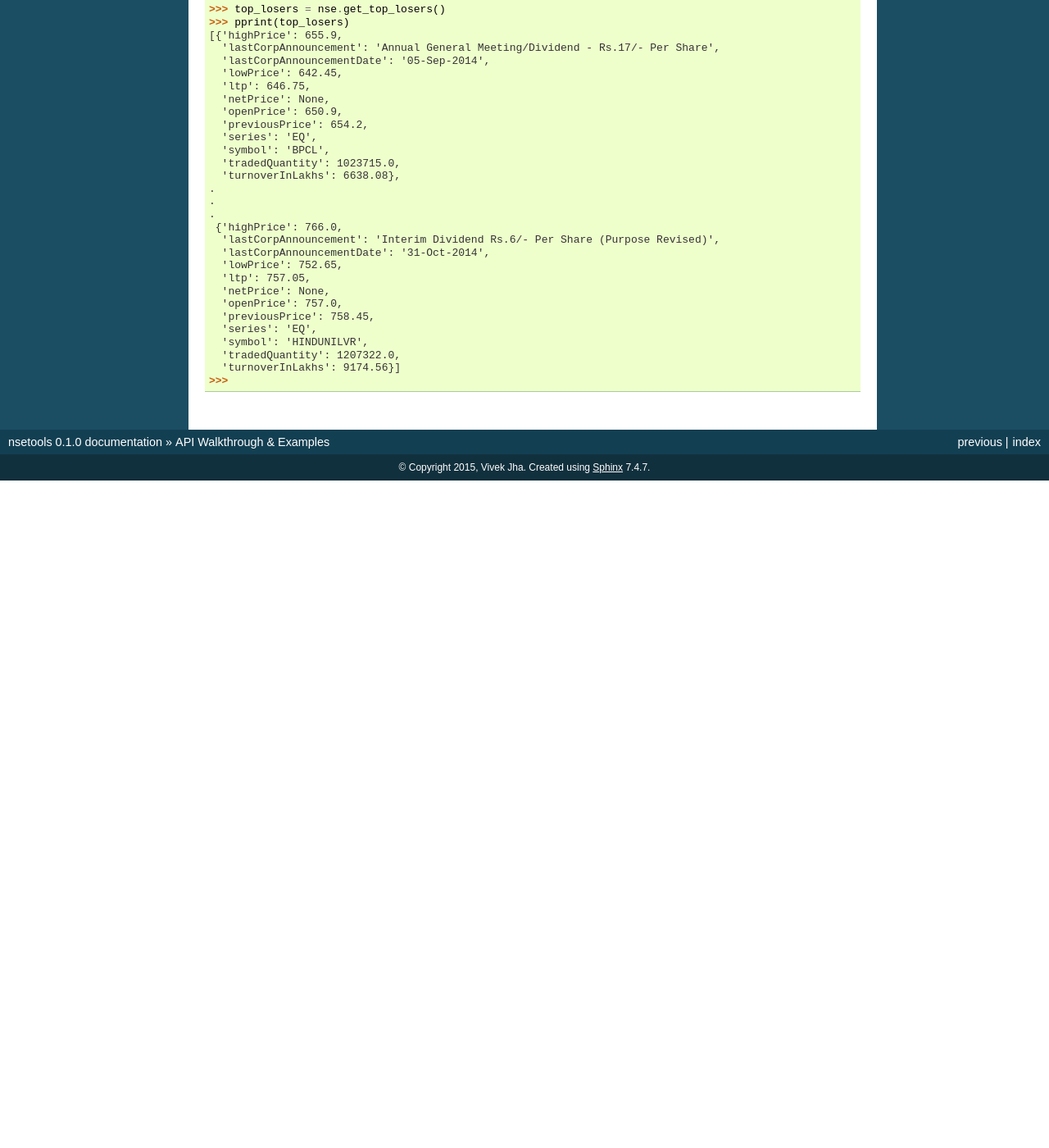
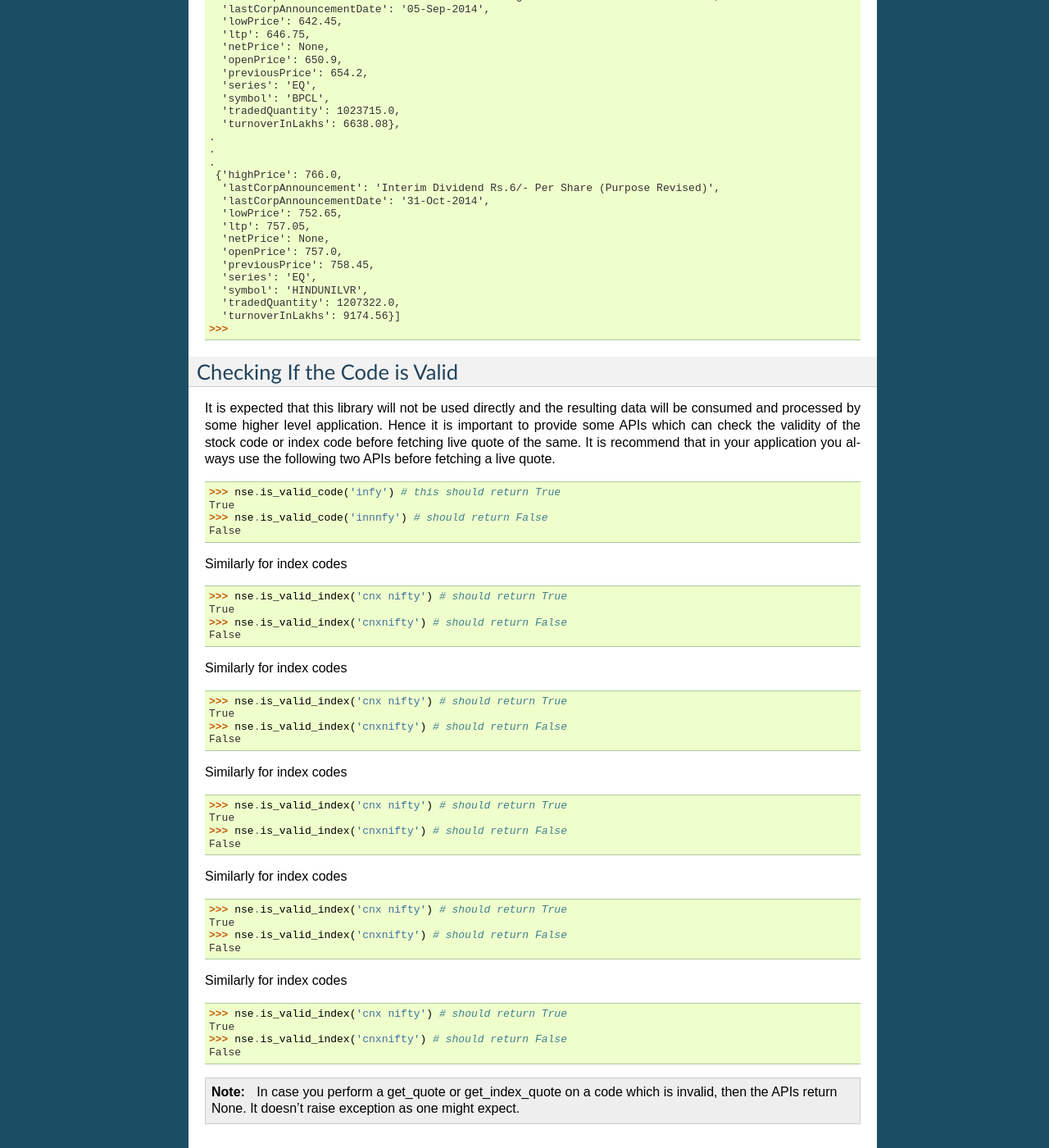
Before and after one commit to vsjha18/nsetools, a Sphinx documentation site: the page built from docs/source/usage.rst, in a window 1280 px wide and 1400 px high, scrolled down 5118 px. Shown: the whole window at 82% size. Built offline with Sphinx 7.4.7, drawn with Linux system fonts in a browser that asks for light colours; before the commit the page ends 5704 px from its top, so only the background shows below that; some of the changed text lies outside the part shown.

Commit message:
added docs

```diff
--- a/docs/source/index.rst
+++ b/docs/source/index.rst
@@ -5,6 +5,8 @@
 
 Welcome to nsetools's documentation!
 ====================================
+
+Python library for extracting realtime data from National Stock Exchange (India)
 
 Table Of Contents
 ================
--- a/docs/source/usage.rst
+++ b/docs/source/usage.rst
@@ -102,7 +102,7 @@ code for *Infosys* is **INFY**.
     This is a stock quote with all possible details. Since this is a dictionary you can easily
     chop off fields of your interest.
 
-.. warn::
+.. warning::
 
     Always use NSE codes of stocks. Yahoo Finance or Google codes are not supported.
 
@@ -345,3 +345,67 @@ trading session.
   'tradedQuantity': 1207322.0,
   'turnoverInLakhs': 9174.56}]
 >>>
+
+Checking If the Code is Valid
+-----------------------------
+
+It is expected that this library will not be used directly and the resulting
+data will be consumed and processed by some higher level application. Hence it
+is important to provide some APIs which can check the validity of the stock
+code or index code before fetching live quote of the same. It is recommend that
+in your application you always use the following two APIs before fetching a live
+quote.
+
+>>> nse.is_valid_code('infy') # this should return True
+True
+>>> nse.is_valid_code('innnfy') # should return False
+False
+
+Similarly for index codes
+
+>>> nse.is_valid_index('cnx nifty') # should return True
+True
+>>> nse.is_valid_index('cnxnifty') # should return False
+False
+
+
+
+Similarly for index codes
+
+>>> nse.is_valid_index('cnx nifty') # should return True
+True
+>>> nse.is_valid_index('cnxnifty') # should return False
+False
+
+
+
+Similarly for index codes
+
+>>> nse.is_valid_index('cnx nifty') # should return True
+True
+>>> nse.is_valid_index('cnxnifty') # should return False
+False
+
+
+
+Similarly for index codes
+
+>>> nse.is_valid_index('cnx nifty') # should return True
+True
+>>> nse.is_valid_index('cnxnifty') # should return False
+False
+
+
+
+Similarly for index codes
+
+>>> nse.is_valid_index('cnx nifty') # should return True
+True
+>>> nse.is_valid_index('cnxnifty') # should return False
+False
+
+.. note::
+
+    In case you perform a get_quote or get_index_quote on a code which is
+    invalid, then the APIs return None. It doesn't raise exception as one
+    might expect.
```
